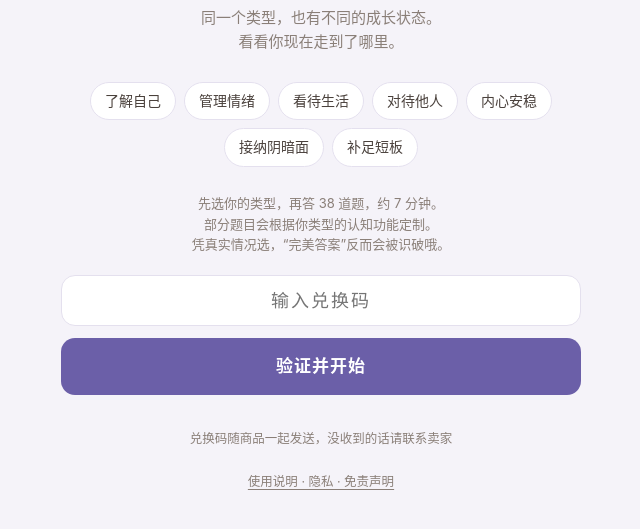
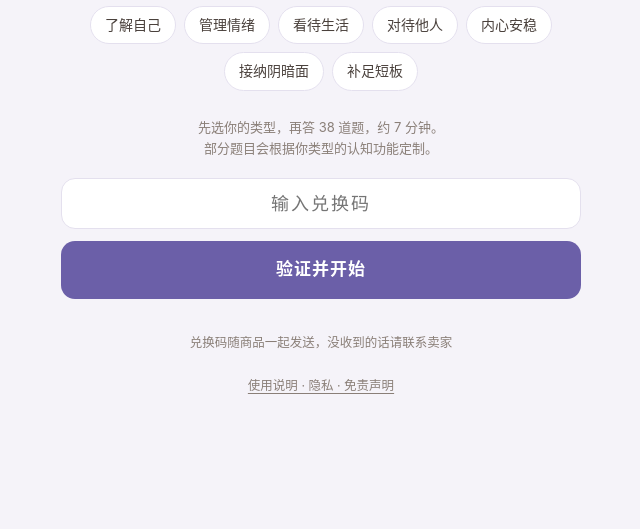
Before and after one commit to evecui250/evecui250.github.io, a plain HTML site: page quizzes/jieduan/index.html in a window 1280 px wide. Shown: the part 353-882 px from the top of the page, without its empty margins (319-959 px from the left). After the commit the page ends 800 px from the top, so only its background shows below. Drawn offline with Linux system fonts and the light colour scheme.

Commit message:
首页去掉两段说明文字
Co-Authored-By: Claude Opus 5.5 <noreply@anthropic.com>
Claude-Session: https://claude.ai/code/session_01VyXRJQECiwYx5BGmyUj1Hs

```diff
--- a/quizzes/jieduan/index.html
+++ b/quizzes/jieduan/index.html
@@ -206,9 +206,8 @@
   <section id="intro" class="fade">
     <div class="hero hero-cover"><img src="img/cover.webp" alt=""></div>
     <h1 class="serif center">你的人格，<br>修炼到<em>第几阶</em>了？</h1>
-    <p class="lead center">同一个类型，也有不同的成长状态。<br>看看你现在走到了哪里。</p>
     <div class="chips" id="pie"></div>
-    <div class="note">先选你的类型，再答 38 道题，约 7 分钟。<br>部分题目会根据你类型的认知功能定制。<br>凭真实情况选，“完美答案”反而会被识破哦。</div>
+    <div class="note">先选你的类型，再答 38 道题，约 7 分钟。<br>部分题目会根据你类型的认知功能定制。</div>
     <div id="gate" class="gate hidden">
       <input id="codeInput" class="code-input" placeholder="输入兑换码" autocomplete="off" autocapitalize="characters" spellcheck="false">
       <button class="btn" id="redeemBtn">验证并开始</button>
```
Also changed, not shown: quizzes/stage/index.html (+1 -2 lines).
